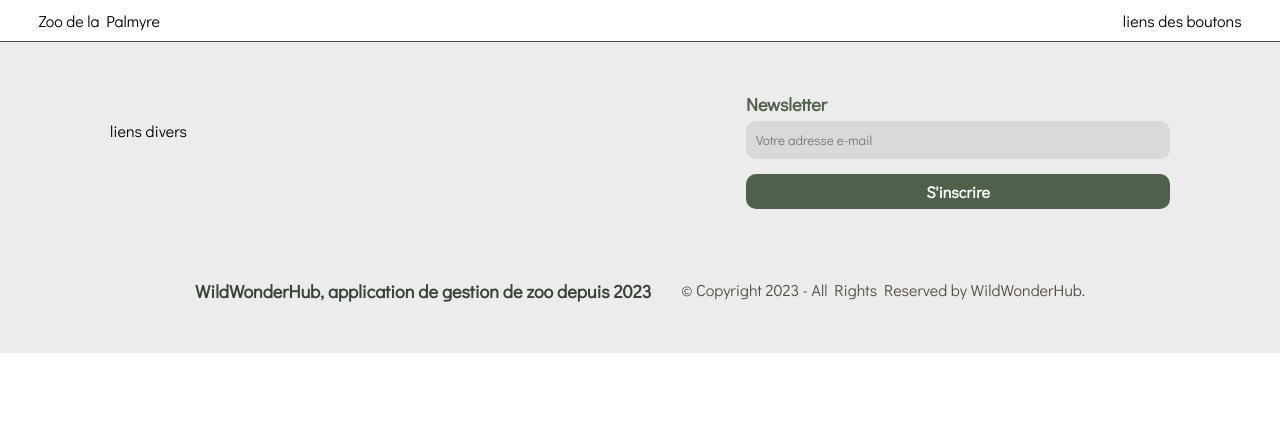
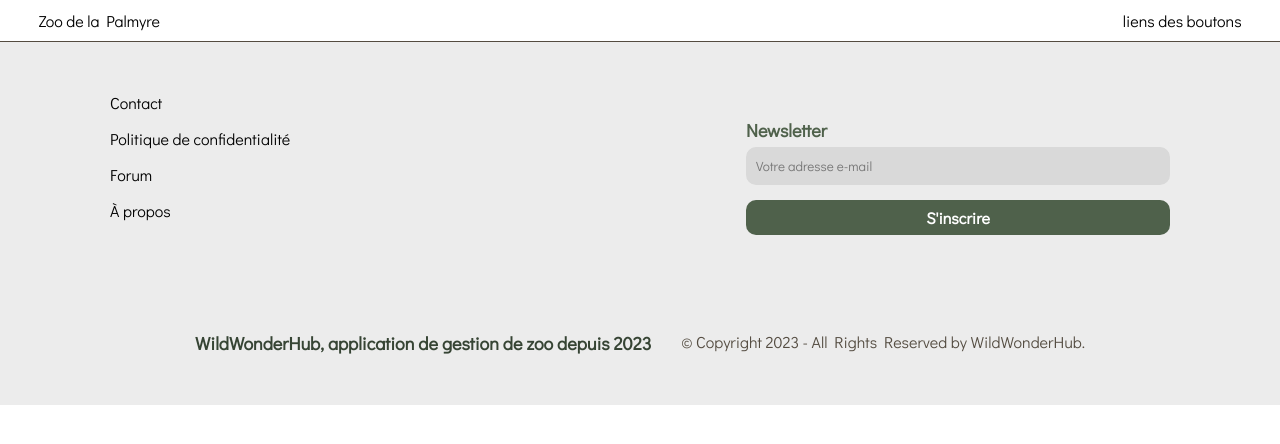
Before and after one commit to Veskroy/ProjetZoo-version2-part2-Front, a React (Vite) app: page / in a window 1280 px wide. Shown: the top 444 px of the page. Built offline with nearby package versions, Linux system fonts and the light colour scheme; no server answers; a web font is replaced by a local one.

Commit message:
Ajout des liens (vides) du footer

```diff
--- a/src/components/page/Footer.jsx
+++ b/src/components/page/Footer.jsx
@@ -7,7 +7,10 @@ export default function Footer() {
         <footer className="full-width">
             <div className="container-links-news">
                 <div className="container-links">
-                    liens divers
+                    <a href="">Contact</a>
+                    <a href="">Politique de confidentialité</a>
+                    <a href="">Forum</a>
+                    <a href="">À propos</a>
                 </div>
 
                 <div className="newsletter">
```
